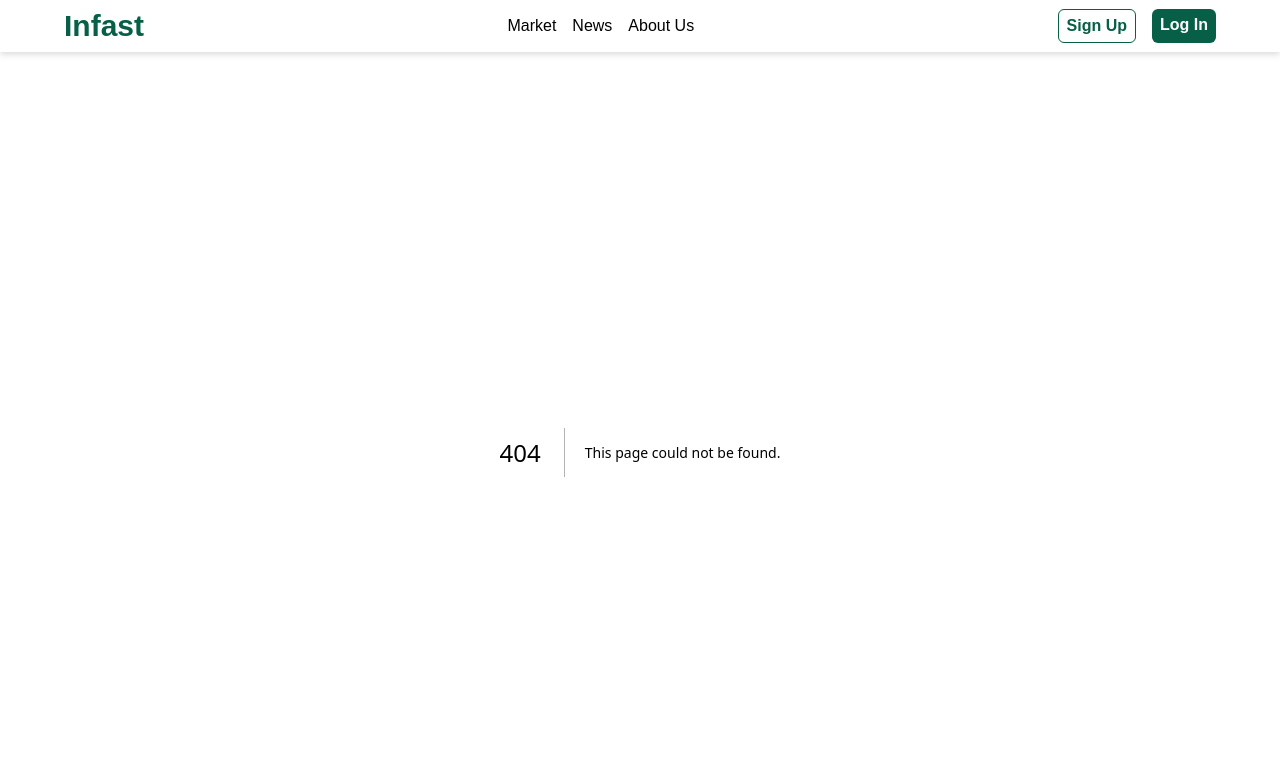
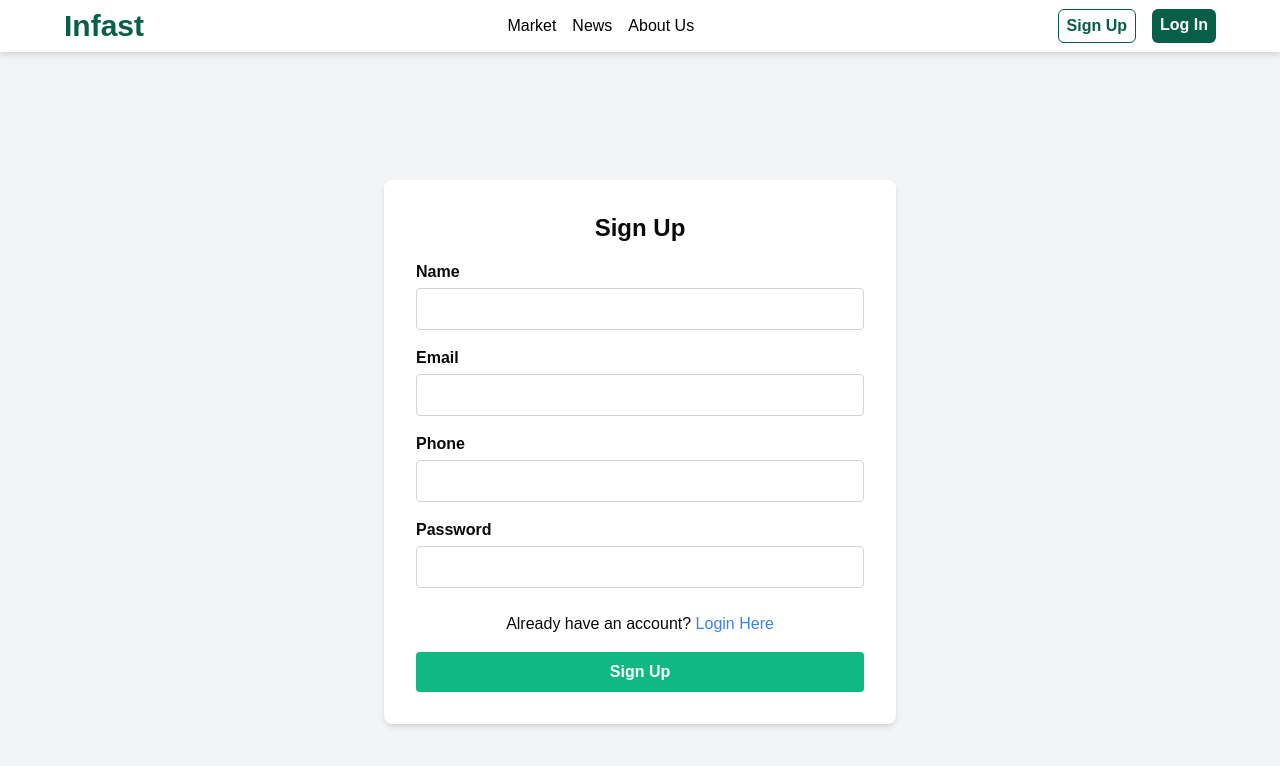
Before and after one commit to Nasi-Kucing-Prod/infast, a Next.js app in the folder client/: page /signup in a window 1280 px wide. Before the commit this address had no page. Shown: the top 766 px of the page. Built offline with nearby package versions, Linux system fonts and the light colour scheme.

Commit message:
feat:signup

```diff
--- /dev/null
+++ b/client/src/app/signup/api/signup/route.ts
@@ -0,0 +1,62 @@
+import { NextRequest, NextResponse } from 'next/server';
+import fs from 'fs';
+import path from 'path';
+
+interface ISignUpData {
+  name: string;
+  email: string;
+  phone: string;
+  password: string;
+}
+
+const usersFilePath = path.join(process.cwd(), 'src', 'app','signup', 'data', 'users.json');
+
+export async function POST(req: NextRequest) {
+  const { name, email, phone, password }: ISignUpData = await req.json();
+
+  const errors: { [key in keyof ISignUpData]?: string } = {};
+
+  if (!name || !name.trim()) {
+    errors.name = 'Name is required';
+  }
+
+  if (!email || !email.trim()) {
+    errors.email = 'Email is required';
+  } else if (!/\S+@\S+\.\S+/.test(email)) {
+    errors.email = 'Email is invalid';
+  }
+
+  if (!phone || !phone.trim()) {
+    errors.phone = 'Phone number is required';
+  } else if (!/^[0-9]{10,15}$/.test(phone)) {
+    errors.phone = 'Phone number must be between 10 and 15 digits';
+  }
+
+  if (!password) {
+    errors.password = 'Password is required';
+  } else if (password.length < 6) {
+    errors.password = 'Password must be at least 6 characters';
+  }
+
+  if (Object.keys(errors).length > 0) {
+    return NextResponse.json({ message: 'Validation failed', errors }, { status: 400 });
+  }
+
+  try {
+    const fileData = fs.readFileSync(usersFilePath, 'utf-8');
+    const parsedData = JSON.parse(fileData);
+
+    const emailExists = parsedData.users.some((user: ISignUpData) => user.email === email);
+    if (emailExists) {
+      return NextResponse.json({ message: 'Email already exists' }, { status: 400 });
+    }
+    parsedData.users.push({ name, email, phone, password });
+    fs.writeFileSync(usersFilePath, JSON.stringify(parsedData, null, 2));
+
+    return NextResponse.json({ message: 'Sign Up Successful' });
+
+  } catch (error) {
+    console.error('Error reading or writing to users.json:', error);
+    return NextResponse.json({ message: 'Error saving data' }, { status: 500 });
+  }
+}
--- /dev/null
+++ b/client/src/app/signup/page.tsx
@@ -0,0 +1,173 @@
+"use client";
+import { useState } from "react";
+import Head from "next/head";
+import Link from 'next/link';
+
+const SignUp = () => {
+  const [formData, setFormData] = useState({
+    name: "",
+    email: "",
+    phone: "",
+    password: "",
+  });
+
+  const [errors, setErrors] = useState<any>({});
+  const [successMessage, setSuccessMessage] = useState<string | null>(null);
+  const [serverError, setServerError] = useState<string | null>(null);
+
+  const handleChange = (e: React.ChangeEvent<HTMLInputElement>) => {
+    setFormData({
+      ...formData,
+      [e.target.name]: e.target.value,
+    });
+  };
+
+  const handleSubmit = async (e: React.FormEvent) => {
+    e.preventDefault();
+    setServerError(null);
+    setSuccessMessage(null);
+
+    const validationErrors: any = {};
+    if (!formData.name.trim()) validationErrors.name = "Name is required";
+    if (!formData.email.trim()) validationErrors.email = "Email is required";
+    if (!formData.phone.trim()) validationErrors.phone = "Phone is required";
+    if (!formData.password.trim())
+      validationErrors.password = "Password is required";
+    if (Object.keys(validationErrors).length > 0) {
+      setErrors(validationErrors);
+      return;
+    }
+
+    try {
+      const response = await fetch("signup/api/signup", {
+        method: "POST",
+        headers: {
+          "Content-Type": "application/json",
+        },
+        body: JSON.stringify(formData),
+      });
+
+      const result = await response.json();
+
+      if (response.ok) {
+        setSuccessMessage(result.message);
+        setFormData({
+          name: "",
+          email: "",
+          phone: "",
+          password: "",
+        });
+        setErrors({});
+      } else {
+        setServerError(result.message || "Something went wrong");
+      }
+    } catch (error) {
+      console.error("Error:", error);
+      setServerError("An unexpected error occurred.");
+    }
+  };
+
+  return (
+    <>
+      <Head>
+        <title>Sign Up</title>
+        <meta name="description" content="Sign Up Page" />
+      </Head>
+      <div className="flex items-center justify-center min-h-screen bg-gray-100 px-4">
+        <div className="w-full max-w-xs sm:max-w-sm md:max-w-md lg:max-w-lg p-6 sm:p-8 space-y-4 bg-white rounded-lg shadow-md">
+          <h2 className="text-2xl font-bold text-center">Sign Up</h2>
+          {serverError && (
+            <div className="p-3 text-red-700 bg-red-100 border border-red-400 rounded">
+              {serverError}
+            </div>
+          )}
+          {successMessage && (
+            <div className="p-3 text-green-700 bg-green-100 border border-green-400 rounded">
+              {successMessage}
+            </div>
+          )}
+          <form onSubmit={handleSubmit} noValidate>
+            <div className="mb-4">
+              <label htmlFor="name" className="block mb-1 font-semibold">
+                Name
+              </label>
+              <input
+                id="name"
+                name="name"
+                type="text"
+                value={formData.name}
+                onChange={handleChange}
+                className="w-full px-3 py-2 border border-gray-300 rounded focus:outline-none focus:ring-2 focus:ring-blue-500"
+              />
+              {errors.name && (
+                <p className="mt-1 text-sm text-red-500">{errors.name}</p>
+              )}
+            </div>
+            <div className="mb-4">
+              <label htmlFor="email" className="block mb-1 font-semibold">
+                Email
+              </label>
+              <input
+                id="email"
+                name="email"
+                type="email"
+                value={formData.email}
+                onChange={handleChange}
+                className="w-full px-3 py-2 border border-gray-300 rounded focus:outline-none focus:ring-2 focus:ring-blue-500"
+              />
+              {errors.email && (
+                <p className="mt-1 text-sm text-red-500">{errors.email}</p>
+              )}
+            </div>
+            <div className="mb-4">
+              <label htmlFor="phone" className="block mb-1 font-semibold">
+                Phone
+              </label>
+              <input
+                id="phone"
+                name="phone"
+                type="tel"
+                value={formData.phone}
+                onChange={handleChange}
+                className="w-full px-3 py-2 border border-gray-300 rounded focus:outline-none focus:ring-2 focus:ring-blue-500"
+              />
+              {errors.phone && (
+                <p className="mt-1 text-sm text-red-500">{errors.phone}</p>
+              )}
+            </div>
+            <div className="mb-6">
+              <label htmlFor="password" className="block mb-1 font-semibold">
+                Password
+              </label>
+              <input
+                id="password"
+                name="password"
+                type="password"
+                value={formData.password}
+                onChange={handleChange}
+                className="w-full px-3 py-2 border border-gray-300 rounded focus:outline-none focus:ring-2 focus:ring-blue-500"
+              />
+              {errors.password && (
+                <p className="mt-1 text-sm text-red-500">{errors.password}</p>
+              )}
+            </div>
+            <div className="mt-0 mb-4 text-center">
+              <span>Already have an account?</span>{" "}
+              <Link href='/login' className='text-blue-500 hover:text-indigo-500'>
+                Login Here
+              </Link>
+            </div>
+            <button
+              type="submit"
+              className="w-full px-4 py-2 font-semibold text-white bg-emerald-500 rounded hover:bg-emerald-600 transition-colors"
+            >
+              Sign Up
+            </button>
+          </form>
+        </div>
+      </div>
+    </>
+  );
+};
+
+export default SignUp;
```
Also changed, not shown: client/src/app/signup/data/users.json (added, +16 -0 lines).
